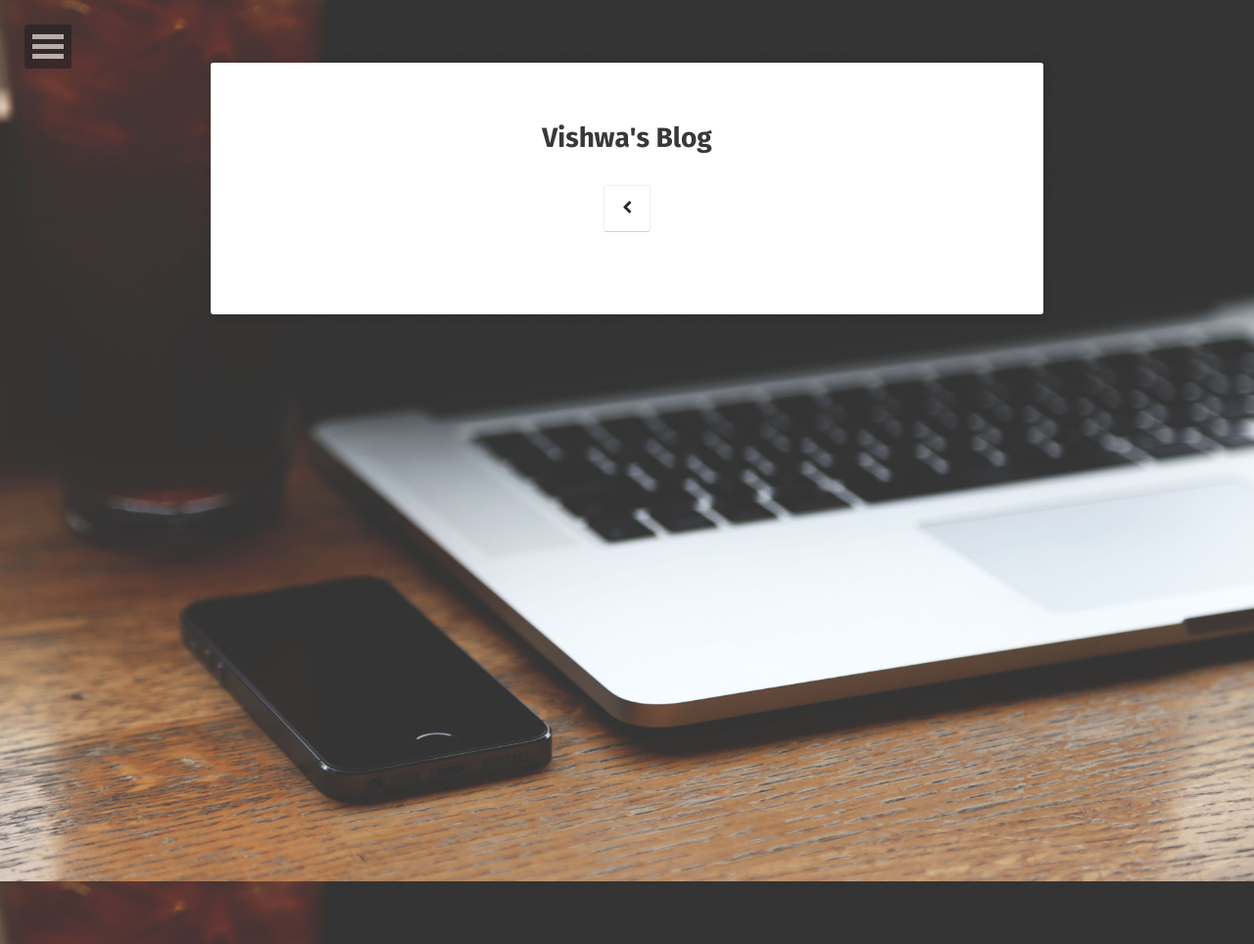
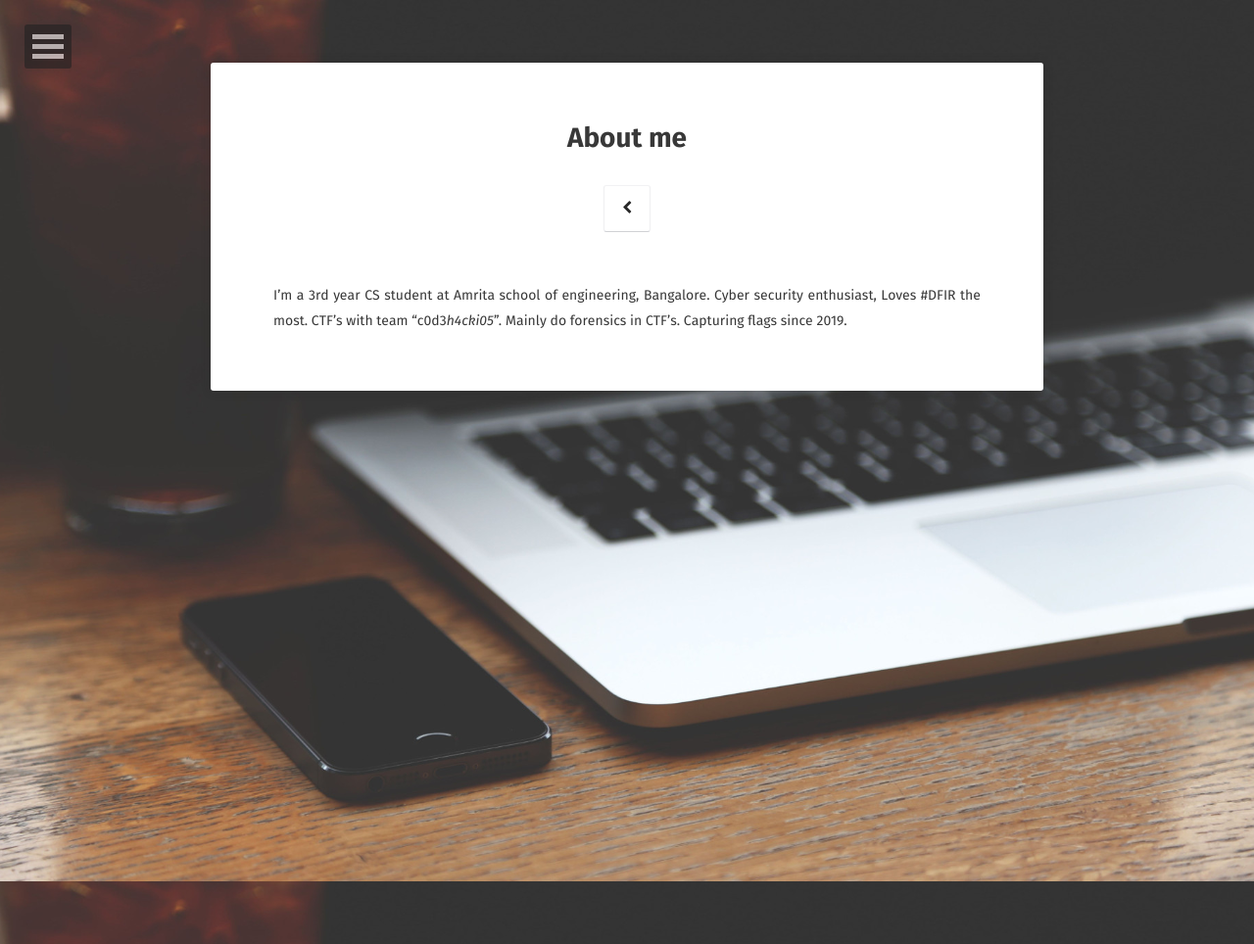
Before and after one commit to Bhanuvishwa/Bhanuvishwa-Bhanuvishwa.github.io, a Jekyll site: the page built from about/index.md, in a window 1280 px wide. Shown: the whole page at 98% size. Built offline with Jekyll 4.4.1, drawn with Linux system fonts in a browser that asks for light colours; some web fonts are replaced; comment, search, counter and statistics services are not loaded.

Commit message:
Update index.md

```diff
--- a/about/index.md
+++ b/about/index.md
@@ -1,6 +1,12 @@
 ---
 layout: page
-title: Vishwa's Blog
-tags: [forensics]
+title: About me
+tags: []
 date: 2020-08-26
 ---
+
+I'm a 3rd year CS student at Amrita school of engineering, Bangalore.
+Cyber security enthusiast, Loves #DFIR the most.
+CTF's with team "c0d3_h4cki05_".
+Mainly do forensics in CTF's.
+Capturing flags since 2019.
```
